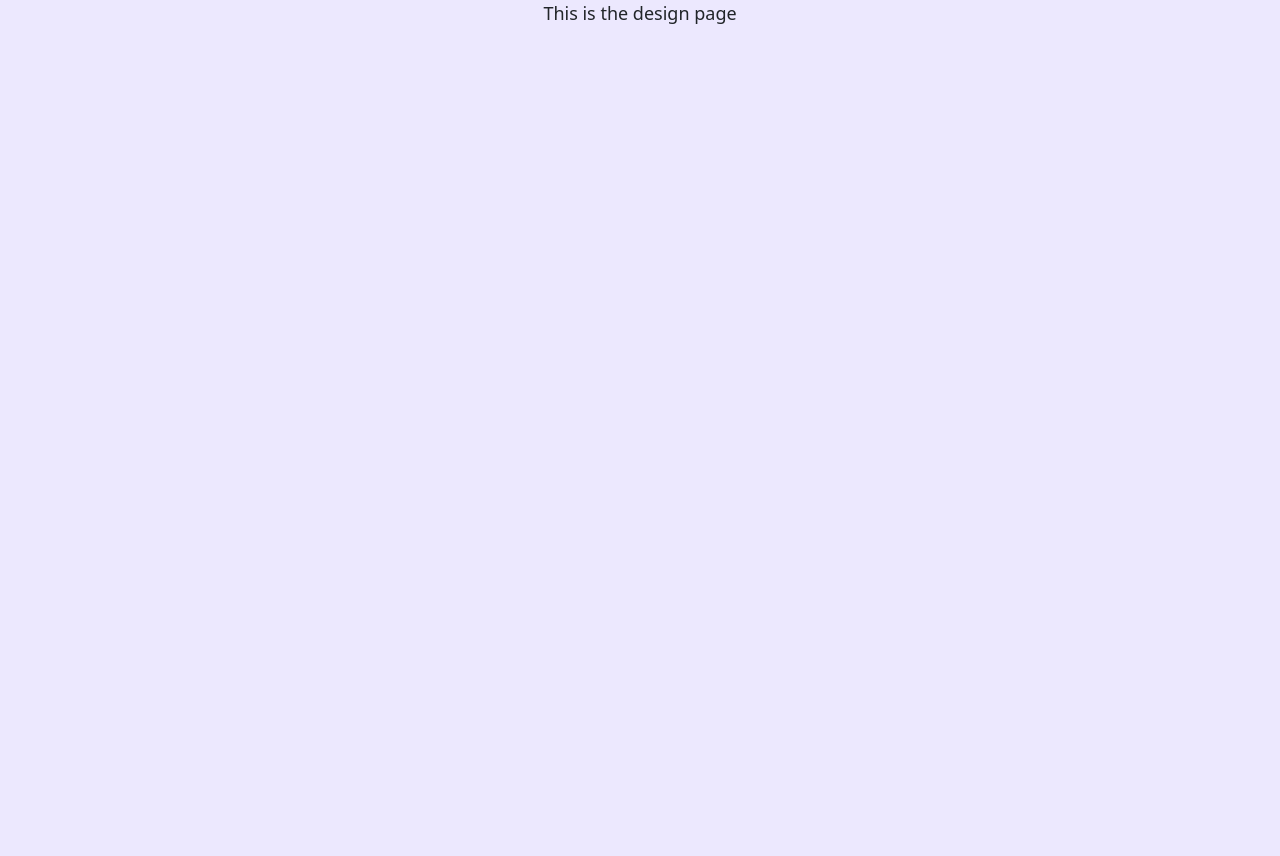
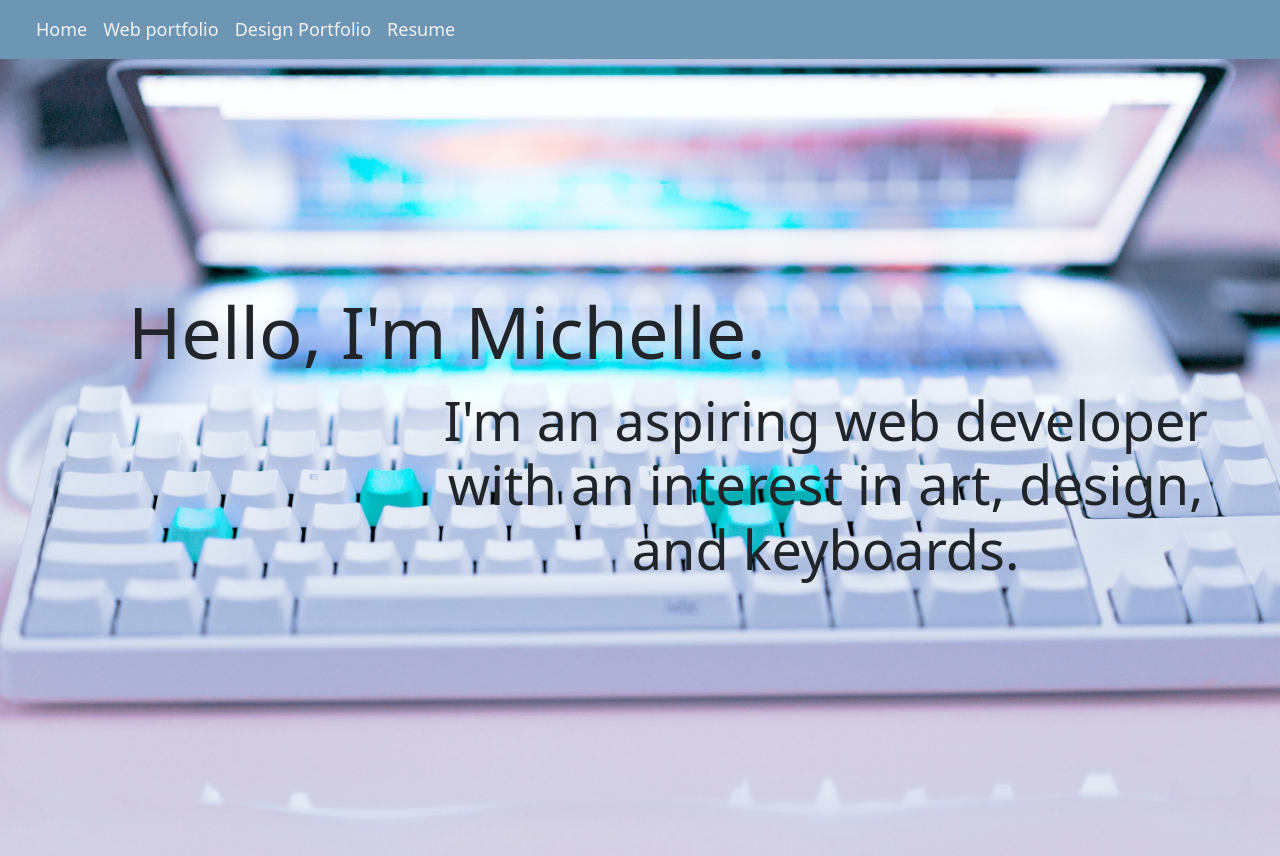
Before and after one commit to meeshers/portfolio-update, a website built with Parcel: page pages/design-page/index.html in a window 1280 px wide. Before the commit the page ends 800 px from the top, so only its background shows below. Built offline with nearby package versions, Linux system fonts and the light colour scheme; files whose address does not match are found by name.

Commit message:
Adds header to design page

```diff
--- a/pages/design-page/index.html
+++ b/pages/design-page/index.html
@@ -29,10 +29,57 @@
 </head>
 
 <body>
-  <!-- Header content -->
-  <!-- Nav bar -->
-  <!-- Hero area -->
-  <p>This is the design page</p>
+  <nav
+  class="navbar navbar-expand-lg navbar-light"
+  style="background-color: #6c96b4"
+>
+  <div class="container-fluid">
+    <a class="navbar-brand" href="#"></a>
+    <button
+      class="navbar-toggler"
+      type="button"
+      data-bs-toggle="collapse"
+      data-bs-target="#navbarTogglerDemo02"
+      aria-controls="navbarTogglerDemo02"
+      aria-expanded="false"
+      aria-label="Toggle navigation"
+    >
+      <span class="navbar-toggler-icon"></span>
+    </button>
+    <div class="collapse navbar-collapse" id="navbarTogglerDemo02">
+      <ul class="navbar-nav me-auto mb-2 mb-lg-0">
+        <li class="nav-item">
+          <a class="nav-link" href="index.html">Home</a>
+        </li>
+        <li class="nav-item">
+          <a class="nav-link" href="#web-portfolio">Web portfolio</a>
+        </li>
+        <li class="nav-item">
+          <a class="nav-link" href="/pages/design-page/index.html"
+            >Design Portfolio</a
+          >
+        </li>
+        <li class="nav-item">
+          <a class="nav-link" href="/pages/resume-page/index.html"
+            >Resume</a
+          >
+        </li>
+      </ul>
+    </div>
+  </div>
+</nav>
+
+<!-- Hero area -->
+<header>
+  <div class="hero-area">
+    <h1>Hello, I'm Michelle.</h1>
+    <h3 class="about">
+      I'm an aspiring web developer with an interest in art, design, and
+      keyboards.
+    </h3>
+  </div>
+</header>
+
   <!-- Design portfolio content -->
 
   <!-- Footer -->
```
Also changed, not shown: index.html (+0 -2 lines).
